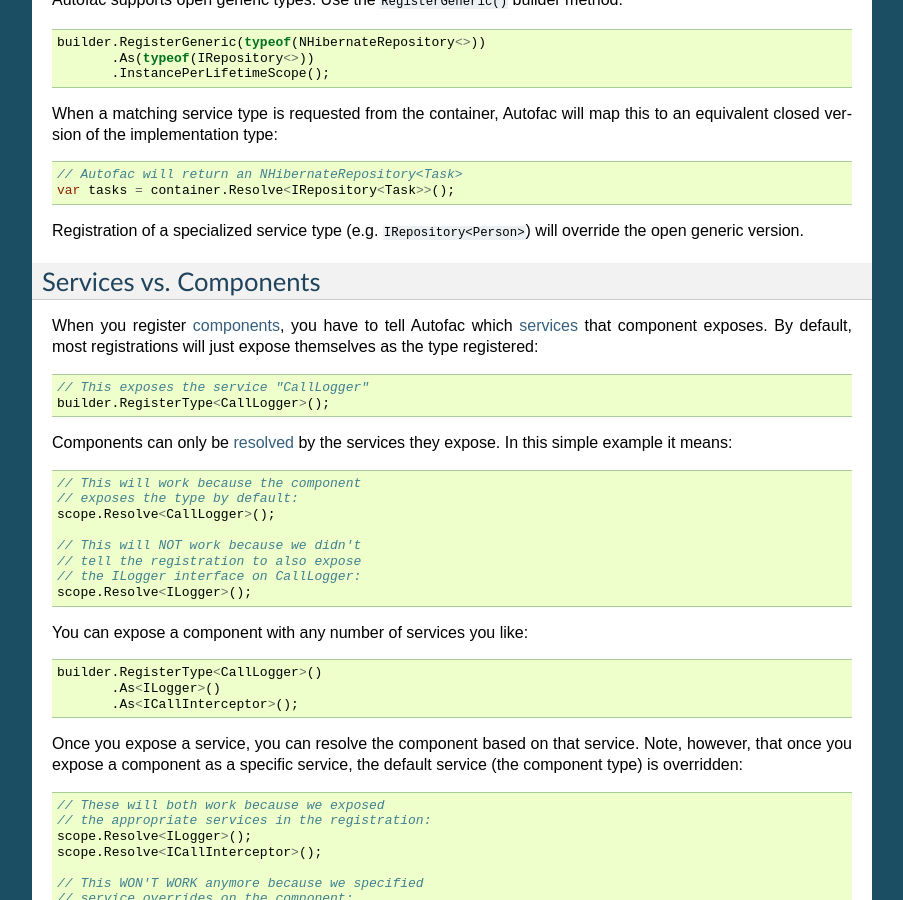
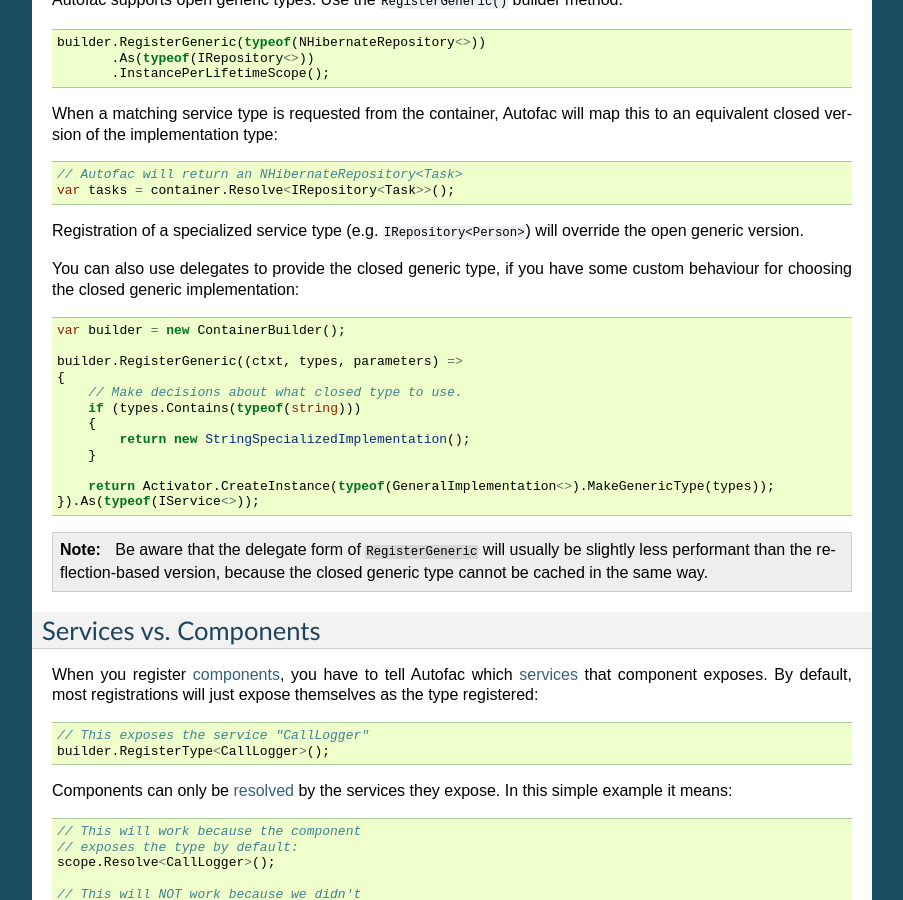
Before and after one commit to autofac/Documentation, a Sphinx documentation site: the page built from docs/register/registration.rst, in a window 1280 px wide and 900 px high, scrolled down 4026 px. Shown: the whole window, without its empty margins (198-1101 px from the left). Built offline with Sphinx 7.4.7, drawn with Linux system fonts in a browser that asks for light colours.

Commit message:
Misc docs tweaks for v6 prep

```diff
--- a/docs/advanced/debugging.rst
+++ b/docs/advanced/debugging.rst
@@ -71,6 +71,7 @@
 When the ``OperationCompleted`` event gets raised, you'll get event arguments that provide:
 
 * ``Operation`` - the actual resolve operation that completed so you can inspect it if needed.
+* ``OperationSucceeded` - a boolean value indicating whether the contained trace is for a successful or failed operation.
 * ``TraceContent`` - the built string that has the full trace of the resolve operation.
 
 Let's say you have a simple lambda that registers a string.
--- a/docs/register/registration.rst
+++ b/docs/register/registration.rst
@@ -219,6 +219,28 @@
 
 Registration of a specialized service type (e.g. ``IRepository<Person>``) will override the open generic version.
 
+You can also use delegates to provide the closed generic type, if you have some custom behaviour for choosing the closed generic implementation:
+
+.. sourcecode:: csharp
+
+    var builder = new ContainerBuilder();
+
+    builder.RegisterGeneric((ctxt, types, parameters) =>
+    {
+        // Make decisions about what closed type to use.
+        if (types.Contains(typeof(string)))
+        {
+            return new StringSpecializedImplementation();
+        }
+
+        return Activator.CreateInstance(typeof(GeneralImplementation<>).MakeGenericType(types));
+    }).As(typeof(IService<>));
+
+.. note::
+
+    Be aware that the delegate form of ``RegisterGeneric`` will usually be slightly less performant than the reflection-based version,
+    because the closed generic type cannot be cached in the same way.
+
 .. _registration-services-vs-components:
 
 Services vs. Components
--- a/docs/whats-new/upgradingfrom5to6.rst
+++ b/docs/whats-new/upgradingfrom5to6.rst
@@ -10,7 +10,7 @@
 that most users shouldn't run into.
 
 - If you have implemented a custom ``IConstructorSelector`` to pass to the ``UsingConstructor`` registration method,
-  you will need to update your implementation to use ``BoundConstructor`` instead of ``ConstructorParameterBinding``. the
+  you will need to update your implementation to use ``BoundConstructor`` instead of ``ConstructorParameterBinding``. The
   new ``BoundConstructor`` type exposes similar properties (including the ``TargetConstructor``):
 
   .. code-block:: csharp
```
